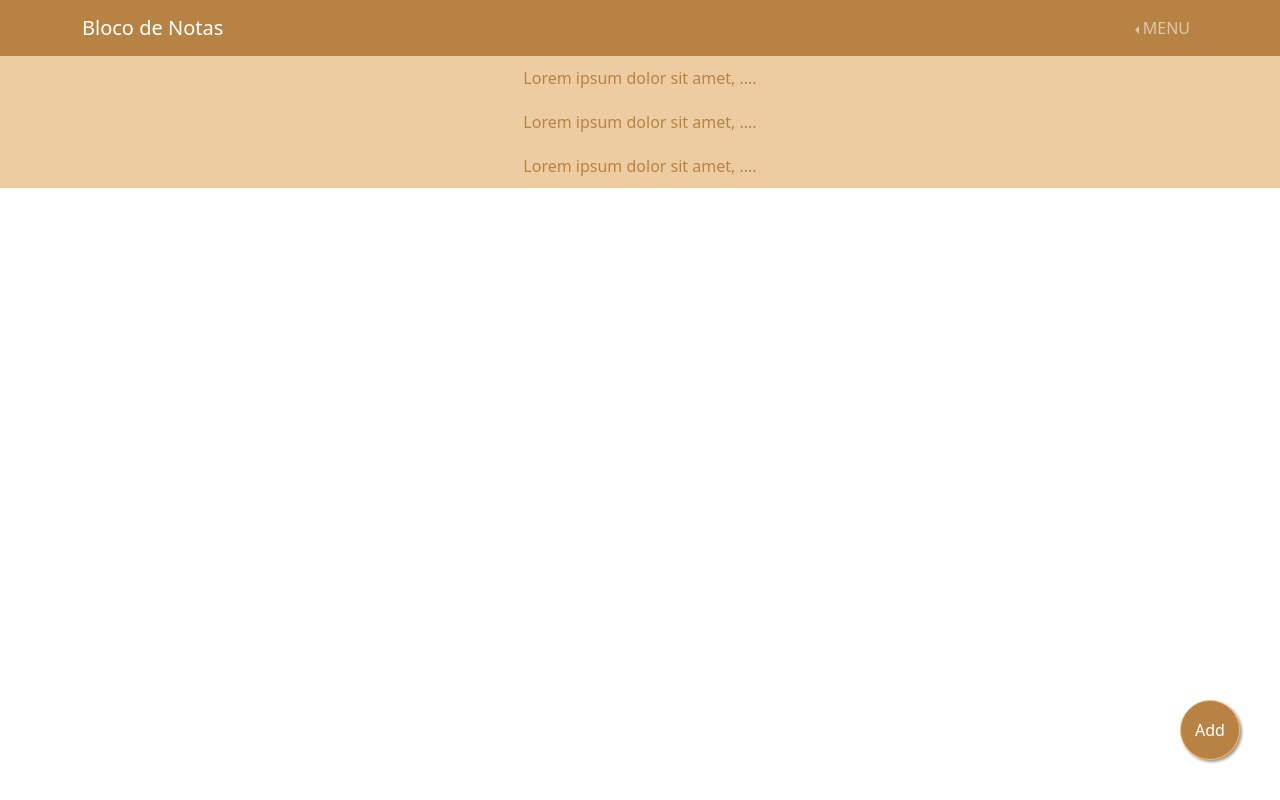
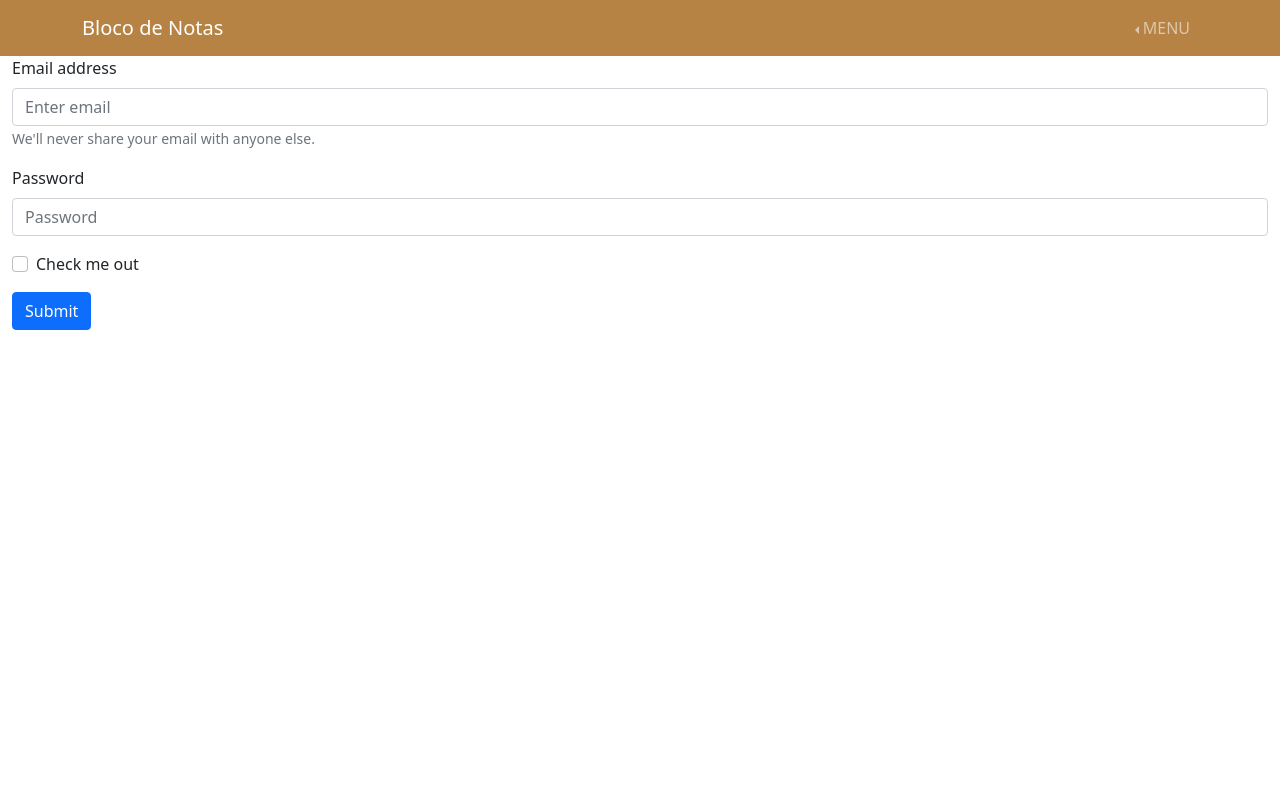
Before and after one commit to Daniel-Lima-Carvalho/Bloco-de-Notas, a React (Create React App) app: page /add in a window 1280 px wide. Built offline with nearby package versions, Linux system fonts and the light colour scheme.

Commit message:
Adding pages home and add

```diff
--- a/src/App.css
+++ b/src/App.css
@@ -1,5 +1,9 @@
 body{
   background-color: rgb(255, 239, 220);
+}
+
+a {
+  text-decoration: none !important;
 }
 
 .main{
--- a/src/App.js
+++ b/src/App.js
@@ -1,17 +1,21 @@
 import './App.css';
-import Items from './components/Item';
+import 'bootstrap/dist/css/bootstrap.min.css';
+import { BrowserRouter as Router, Routes, Route } from 'react-router-dom';
 import Menu from './components/Menu';
-import 'bootstrap/dist/css/bootstrap.min.css';
-import Button from 'react-bootstrap/Button';
-
+import Home from './components/Home';
+import AddNotes from './components/AddNotes';
 
 function App() {
   return (
-    <div className="App">
+    <Router>
+      <div className="App">
         <Menu />
-        <Items />
-        <Button className='add-button'>Add</Button>
-    </div>
+        <Routes>
+          <Route exact path='/' element={<Home/>} />
+          <Route path='/add' element={<AddNotes/>} />
+        </Routes>
+      </div>
+    </Router>
   );
 }
 
--- /dev/null
+++ b/src/components/AddNotes.js
@@ -0,0 +1,35 @@
+import React from 'react';
+import Container from 'react-bootstrap/Container';
+import Form from 'react-bootstrap/Form';
+import Button from 'react-bootstrap/Button';
+
+const AddNotes = () => {
+    return (
+        <React.Fragment>
+            <Container fluid>
+                <Form>
+                    <Form.Group className="mb-3" controlId="formBasicEmail">
+                        <Form.Label>Email address</Form.Label>
+                        <Form.Control type="email" placeholder="Enter email" />
+                        <Form.Text className="text-muted">
+                        We'll never share your email with anyone else.
+                        </Form.Text>
+                    </Form.Group>
+
+                    <Form.Group className="mb-3" controlId="formBasicPassword">
+                        <Form.Label>Password</Form.Label>
+                        <Form.Control type="password" placeholder="Password" />
+                    </Form.Group>
+                    <Form.Group className="mb-3" controlId="formBasicCheckbox">
+                        <Form.Check type="checkbox" label="Check me out" />
+                    </Form.Group>
+                    <Button variant="primary" type="submit">
+                        Submit
+                    </Button>
+                </Form>
+            </Container>
+        </React.Fragment>
+    );
+}
+
+export default AddNotes;
--- /dev/null
+++ b/src/components/Home.js
@@ -0,0 +1,18 @@
+import React from 'react';
+import { Link } from 'react-router-dom';
+import Button from 'react-bootstrap/Button';
+import Items from './Item';
+
+
+const Home = () => {
+    return (
+        <React.Fragment>
+            <Items />
+            <Link to="/add">
+                <Button className='add-button'>Add</Button>
+            </Link>
+        </React.Fragment>
+    );
+}
+
+export default Home;
--- a/src/components/Menu.js
+++ b/src/components/Menu.js
@@ -2,12 +2,15 @@
 import { Container } from 'react-bootstrap'
 import { Nav } from 'react-bootstrap'
 import { NavDropdown } from 'react-bootstrap'
+import { Link } from 'react-router-dom';
 
 const Menu = () => {
     return (
         <Navbar className='menu' variant="dark">
             <Container>
-                <Navbar.Brand href="#home">Bloco de Notas</Navbar.Brand>
+                <Link to="/">
+                    <Navbar.Brand>Bloco de Notas</Navbar.Brand>
+                </Link>
                 <Nav className="ms-auto">
                     <NavDropdown title="MENU" id="basic-nav-dropdown" drop='start'>
                         <NavDropdown.Item href="#action/3.1">Backup</NavDropdown.Item>
```
